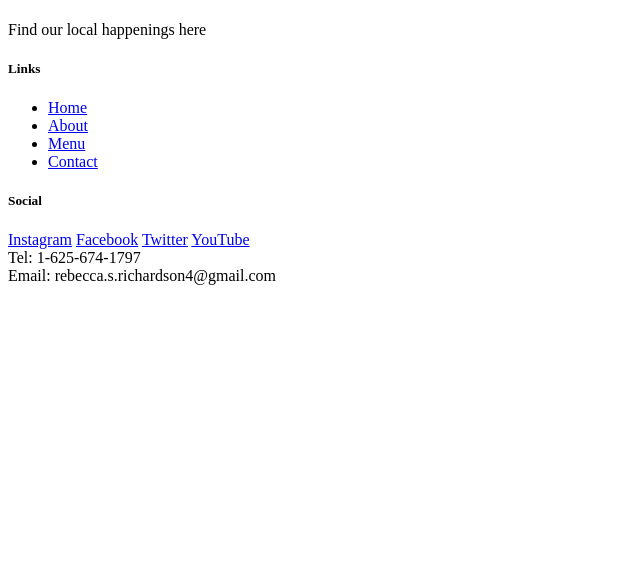
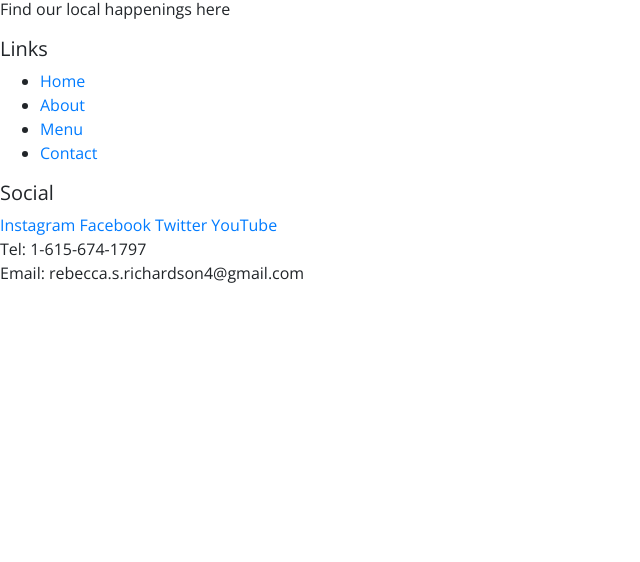
Before and after one commit to beckyrich/cafe-uno, a website: page index.html in a window 1280 px wide. Shown: the part 238-800 px from the top of the page, without its empty margins (0-640 px from the left). Drawn offline with nearby package versions, Linux system fonts and the light colour scheme.

Commit message:
CSS Setup

```diff
--- /dev/null
+++ b/css/styles.css
@@ -0,0 +1,3 @@
+body {
+    font-family: "Open Sans", sans-serif;
+}
--- a/index.html
+++ b/index.html
@@ -1,8 +1,17 @@
 <!DOCTYPE html>
 <html lang="en">
 <head>
+    <!-- Required Meta tags always come first -->
     <meta charset="UTF-8">
     <meta name="viewport" content="width=device-width, initial-scale=1.0">
+
+    <!-- Bootstrap CSS -->
+    <link rel="stylesheet" href="node_modules/bootstrap/dist/css/bootstrap.min.css" />
+
+    <!-- Additional CSS must be placed after Bootstrap CSS -->
+    <link rel="stylesheet" href="https://fonts.googleapis.com/css?family=Lobster|Open+Sans" />
+    <link rel="stylesheet" href="css/styles.css" />
+
     <title>Cafe Uno</title>
 </head>
 
@@ -43,10 +52,15 @@
             <a href="http://youtube.com/">YouTube</a>
         </div>
         <div>
-            Tel: 1-625-674-1797<br />
+            Tel: 1-615-674-1797<br />
             Email: rebecca.s.richardson4@gmail.com
         </div>
     </footer>
 
+    <!-- jQuery must come first, then Popper.js, then the Bootstrap JavaScript plugins.-->
+    <script src="node_modules/jquery/dist/jquery.slim.min.js"></script>
+    <script src="node_modules/popper.js/dist/umd/popper.min.js"></script>
+    <script src="node_modules/bootstrap/dist/js/bootstrap.min.js"></script>
+
 </body>
 </html>
```
